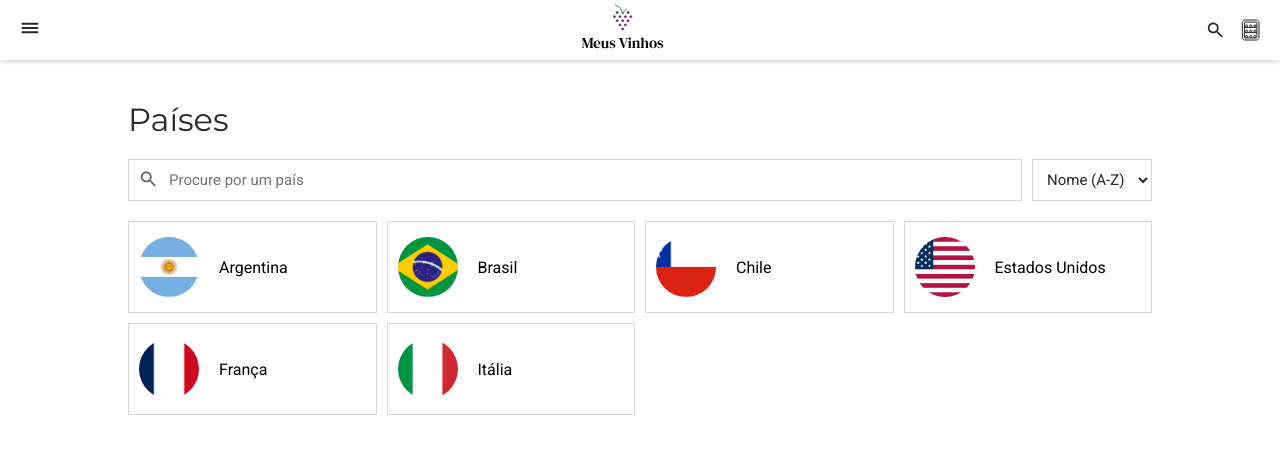
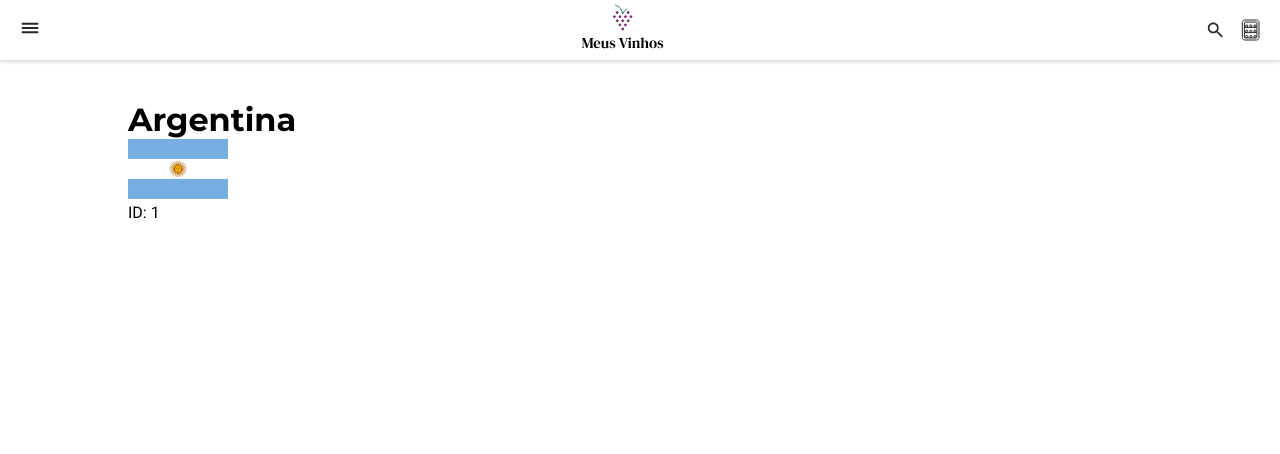
Before and after one commit to HugoCortezL/meus-vinhos, an Angular app: page /paises/1 in a window 1280 px wide. Before the commit this address led to /. Shown: the top 454 px of the page. Built offline with nearby package versions, Linux system fonts and the light colour scheme.

Commit message:
criando rotas

```diff
--- a/src/app/app.component.html
+++ b/src/app/app.component.html
@@ -1,4 +1,4 @@
 <app-header></app-header>
 <main>
-    <app-country-list></app-country-list>
+    <router-outlet></router-outlet>
 </main>
--- a/src/app/app.routes.ts
+++ b/src/app/app.routes.ts
@@ -1,3 +1,8 @@
 import { Routes } from '@angular/router';
+import { CountryListComponent } from './pages/country-list/country-list.component';
+import { CountryDetailComponent } from './pages/country-detail/country-detail.component';
 
-export const routes: Routes = [];
+export const routes: Routes = [
+    { path: 'paises', component: CountryListComponent }, // Página inicial com a lista de países
+    { path: 'paises/:id', component: CountryDetailComponent } // Rota para os detalhes de um país
+  ];
--- /dev/null
+++ b/src/app/pages/country-detail/country-detail.component.html
@@ -0,0 +1,3 @@
+<h1>{{ country?.name }}</h1>
+<img [src]="country?.image_name" alt="Bandeira de {{ country?.name }}" width="100" height="60">
+<p>ID: {{ country?.id }}</p>
--- /dev/null
+++ b/src/app/pages/country-detail/country-detail.component.ts
@@ -0,0 +1,29 @@
+import { Component } from '@angular/core';
+import { ActivatedRoute } from '@angular/router';
+import { CountryService } from '../../core/services/country.service';
+import { Country } from '../../core/models/Country.interface';
+
+@Component({
+  selector: 'app-country-detail',
+  imports: [],
+  templateUrl: './country-detail.component.html',
+  styleUrl: './country-detail.component.scss'
+})
+export class CountryDetailComponent {
+  country: Country | undefined;
+
+  constructor(
+    private route: ActivatedRoute,
+    private countryService: CountryService
+  ) { }
+
+  ngOnInit(): void {
+    // Obter o ID do país da URL
+    const countryId = Number(this.route.snapshot.paramMap.get('id'));
+
+    // Buscar o país pelo ID
+    this.countryService.getCountryById(countryId).subscribe(country => {
+      this.country = country;
+    });
+  }
+}
--- a/src/app/pages/country-list/country-list.component.html
+++ b/src/app/pages/country-list/country-list.component.html
@@ -12,6 +12,6 @@
 
 <ul>
     <li *ngFor="let country of countries">
-        <app-country-card imageUrl="{{country.image_name}}" text="{{country.name}}" />
+        <app-country-card [imageUrl]="country.image_name" [text]="country.name" (click)="onCountryClick(country.id)" />
     </li>
 </ul>
--- a/src/app/pages/country-list/country-list.component.ts
+++ b/src/app/pages/country-list/country-list.component.ts
@@ -6,6 +6,7 @@ import { CountryCardComponent } from '../../shared/components/country-card/count
 import { FormControl, ReactiveFormsModule } from '@angular/forms';
 import { debounceTime, distinctUntilChanged } from 'rxjs';
 import { CountryFilter } from '../../core/models/filters/CountryFilter.interface';
+import { Router } from '@angular/router';
 
 @Component({
   selector: 'app-country-list',
@@ -18,7 +19,7 @@ export class CountryListComponent {
   searchControl: FormControl = new FormControl('');
   countryFilter: CountryFilter
 
-  constructor(private countryService: CountryService) {
+  constructor(private countryService: CountryService, private router: Router) {
     this.countryFilter = {
       name: "",
       order: "nameAsc"
@@ -49,4 +50,8 @@ export class CountryListComponent {
       this.countries = data;
     });
   }
+
+  onCountryClick(id: number): void {
+    this.router.navigate([`/paises/${id}`]); // Redireciona para a página do país
+  }
 }
```
Also changed, not shown: src/app/pages/country-detail/country-detail.component.scss (added), 1 other file (tests, documents, lock files or other folders).
